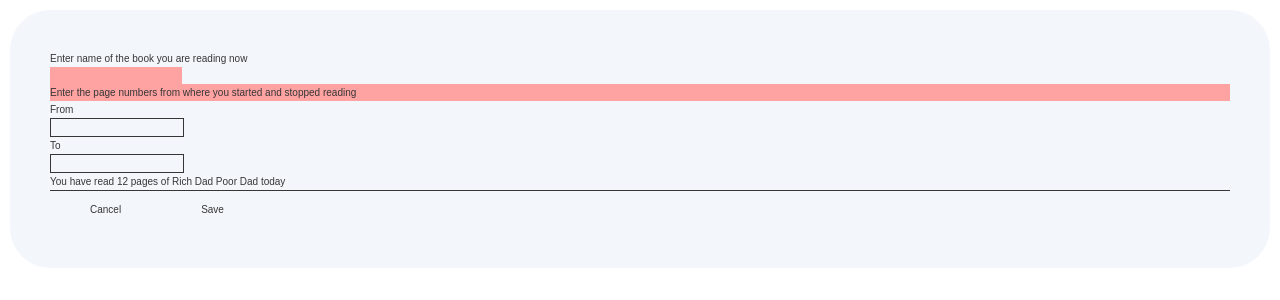
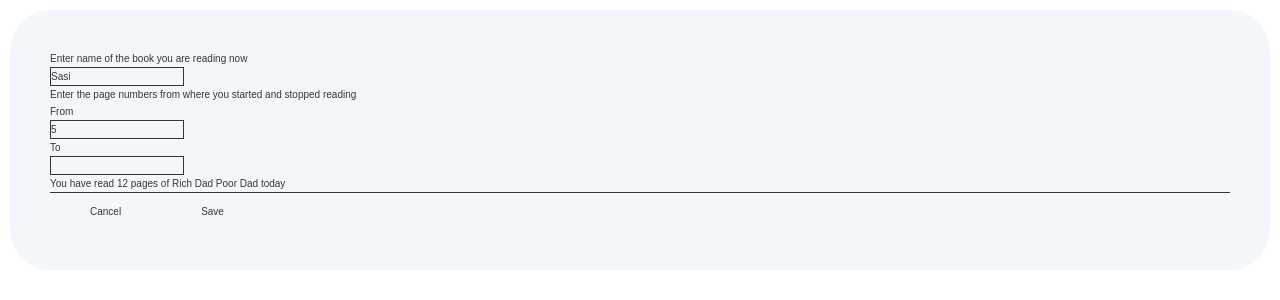
Before and after one commit to rahulbeyondcode/75-Hard-Tracker, a React (Vite) app in the folder frontend/: page / in a window 1280 px wide. Shown: the top 300 px of the page. Built offline with nearby package versions, Linux system fonts and the light colour scheme.

Commit message:
Setting up reactt hook form with zod. WIP

```diff
--- a/frontend/package.json
+++ b/frontend/package.json
@@ -14,6 +14,7 @@
   "dependencies": {
     "@headlessui/react": "^2.2.0",
     "@heroicons/react": "^2.2.0",
+    "@hookform/resolvers": "^4.0.0",
     "@tailwindcss/vite": "^4.0.5",
     "@vitejs/plugin-react": "^4.3.4",
     "lodash.uniqueid": "^4.0.1",
@@ -22,7 +23,8 @@
     "react-hook-form": "^7.54.2",
     "react-router-dom": "^7.1.5",
     "tailwindcss": "^4.0.5",
-    "vite": "^6.0.11"
+    "vite": "^6.0.11",
+    "zod": "^3.24.1"
   },
   "devDependencies": {
     "@eslint/js": "^9.19.0",
--- a/frontend/src/components/Input.tsx
+++ b/frontend/src/components/Input.tsx
@@ -9,10 +9,28 @@ type PropTypes = {
 
 const Input = (props: PropTypes) => {
   const { type, className, id, name } = props;
-  const { register } = useFormContext();
+  const {
+    register,
+    formState: { errors },
+  } = useFormContext();
 
   return (
-    <input type={type} className={className} id={id} {...register(name)} />
+    <>
+      <input
+        type={type}
+        className={className}
+        id={id}
+        {...register(name, {
+          required: { value: true, message: "Required" },
+        })}
+      />
+
+      {errors?.root?.message ? (
+        <small className="block">{errors?.root?.message}</small>
+      ) : (
+        ""
+      )}
+    </>
   );
 };
 
--- a/frontend/src/features/daily-progress/book-read-tracking/form-data.ts
+++ b/frontend/src/features/daily-progress/book-read-tracking/form-data.ts
@@ -1,6 +1,26 @@
+import { z, ZodType } from "zod";
+
+type FormType = {
+  book_name: string;
+  page_from: string;
+  page_to: string;
+};
+
+const schema: ZodType<FormType> = z.object({
+  book_name: z.string().min(1, { message: "Required" }),
+  page_from: z.string().min(1, { message: "Required" }),
+  page_to: z.string().min(1, { message: "Required" }),
+});
+
+const defaultValues = {
+  book_name: "Sasi",
+  page_from: "5",
+  page_to: "",
+};
+
 const formData = {
-  defaultValues: {},
-  schema: {},
+  defaultValues,
+  schema,
 };
 
 export default formData;
--- a/frontend/src/features/daily-progress/book-read-tracking/index.tsx
+++ b/frontend/src/features/daily-progress/book-read-tracking/index.tsx
@@ -1,24 +1,49 @@
+import { FormProvider, useForm } from "react-hook-form";
+import { zodResolver } from "@hookform/resolvers/zod";
+
 import Input from "components/Input";
+
 import formData from "./form-data";
-import { FormProvider, useForm } from "react-hook-form";
+
+type FormType = {
+  book_name: string;
+  page_from: string;
+  page_to: string;
+};
 
 function BookReadTracking() {
   const { defaultValues, schema } = formData;
 
-  console.log("defaultValues: ", defaultValues);
-  console.log("schema: ", schema);
+  const methods = useForm<FormType>({
+    defaultValues,
+    resolver: zodResolver(schema),
+  });
 
-  const methods = useForm(defaultValues);
+  const {
+    handleSubmit,
+    formState,
+    formState: { errors },
+    watch,
+  } = methods;
+
+  console.log("formState: ", formState);
+  console.log("errors: ", errors);
+
+  console.log("watch (book_name): ", watch("book_name"));
+  console.log("watch (page_from): ", watch("page_from"));
+  console.log("watch (page_to): ", watch("page_to"));
+
+  const onSubmit = (formData: any) => {
+    console.log("formData: ", formData);
+  };
 
   return (
     <div>
       <FormProvider {...methods}>
         <p>Enter name of the book you are reading now</p>
-        <Input name="book_name" type="text" className="bg-red-300" />
+        <Input name="book_name" type="text" className="border" />
 
-        <p className="bg-red-300">
-          Enter the page numbers from where you started and stopped reading
-        </p>
+        <p>Enter the page numbers from where you started and stopped reading</p>
         <p>From</p>
         <Input name="page_from" type="text" className="border" />
         <p>To</p>
@@ -28,7 +53,7 @@ function BookReadTracking() {
         <hr />
 
         <button type="button">Cancel</button>
-        <button type="button">Save</button>
+        <button onClick={() => handleSubmit(onSubmit)}>Save</button>
       </FormProvider>
     </div>
   );
```
Also changed, not shown: 1 other file (tests, documents, lock files or other folders).
